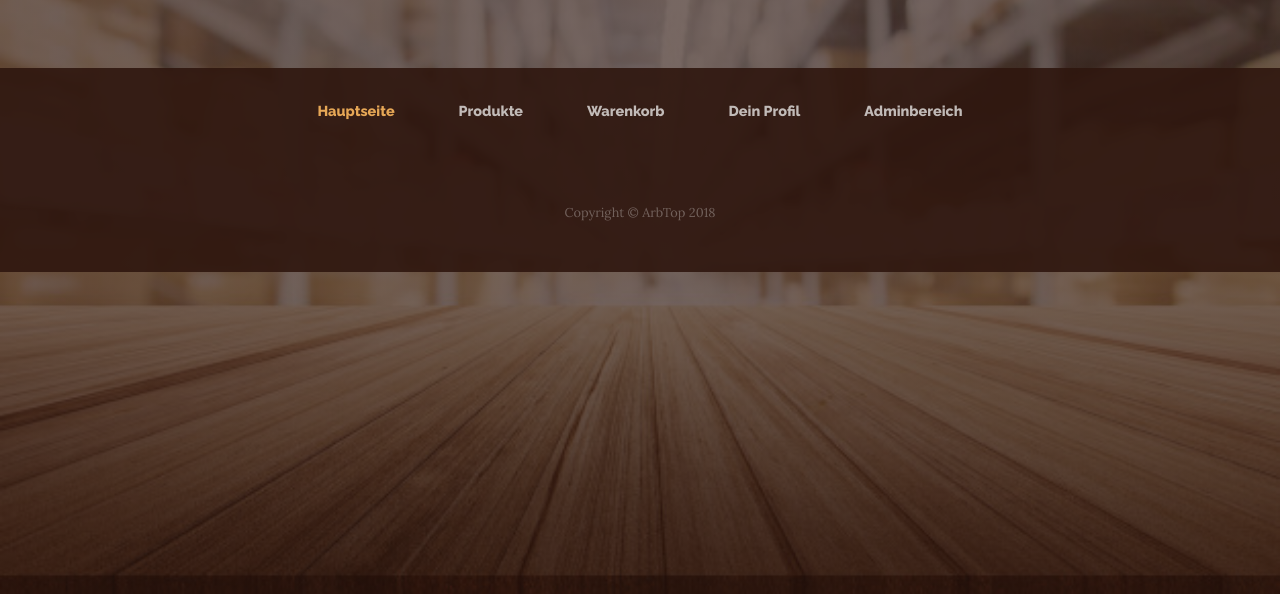
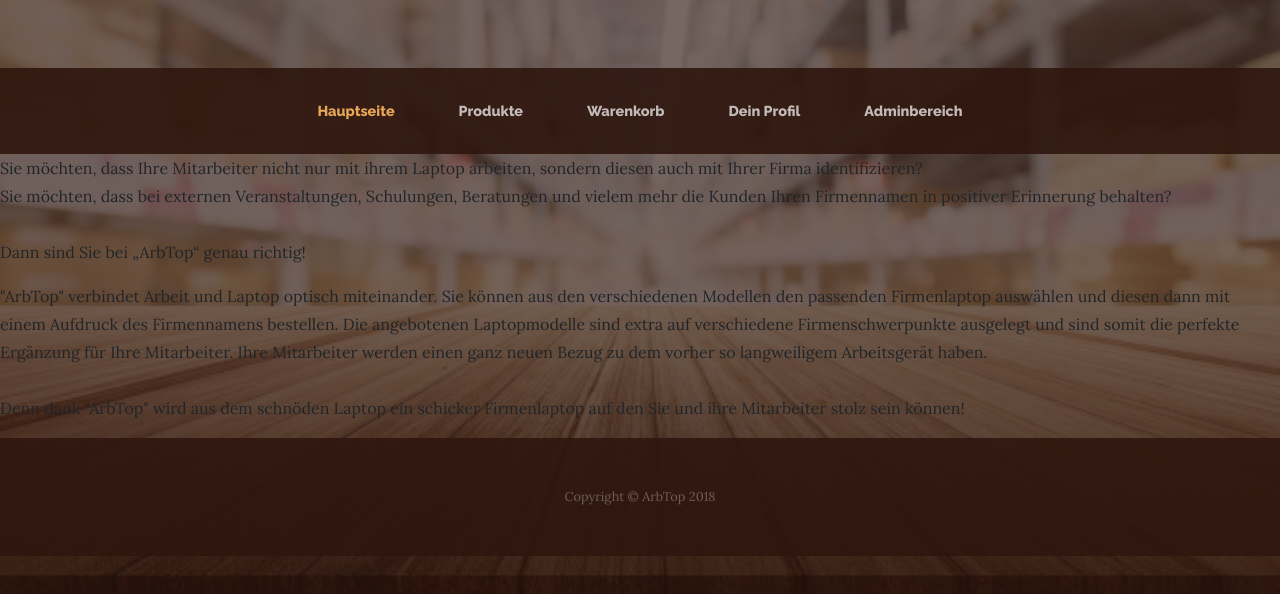
Before and after one commit to Benni10/Arbtop, a PHP site: page /I_A_Projekt/ in a window 1280 px wide. Shown: the part 206-800 px from the top of the page. Run offline with PHP 8.4, Linux system fonts and the light colour scheme; the visitor is signed in with stand-in values (Sample User, id 1).

Commit message:
Add files via upload

```diff
--- a/startbootstrap-business-casual-gh-pages/index.php
+++ b/startbootstrap-business-casual-gh-pages/index.php
@@ -39,8 +39,21 @@ session_start();
             </div>
         </div>
     </nav>
+    <div id="Werbetext">
 
-
+        <p id="Werbefragen">
+            Sie möchten, dass Ihre Mitarbeiter nicht nur mit ihrem Laptop arbeiten, sondern diesen auch mit Ihrer Firma identifizieren? </br>
+            Sie möchten, dass bei externen Veranstaltungen, Schulungen, Beratungen und vielem mehr die Kunden Ihren Firmennamen in positiver Erinnerung behalten?</br></br>
+            Dann sind Sie bei „ArbTop“ genau richtig!
+        </p>
+        <p id="Werbung">
+         "ArbTop" verbindet Arbeit und Laptop optisch miteinander.
+        Sie können aus den verschiedenen Modellen den passenden Firmenlaptop auswählen und diesen dann mit einem Aufdruck des Firmennamens bestellen.
+        Die angebotenen Laptopmodelle sind extra auf verschiedene Firmenschwerpunkte ausgelegt und sind somit die perfekte Ergänzung für Ihre Mitarbeiter.
+        Ihre Mitarbeiter werden einen ganz neuen Bezug zu dem vorher so langweiligem Arbeitsgerät haben.</br></br>
+        Denn dank "ArbTop" wird aus dem schnöden Laptop ein schicker Firmenlaptop auf den Sie und ihre Mitarbeiter stolz sein können!
+        </p>
+    </div>
 
 <?php
 require ('footer.php');
```
Lines whose indentation alone changed are shown as unchanged.
